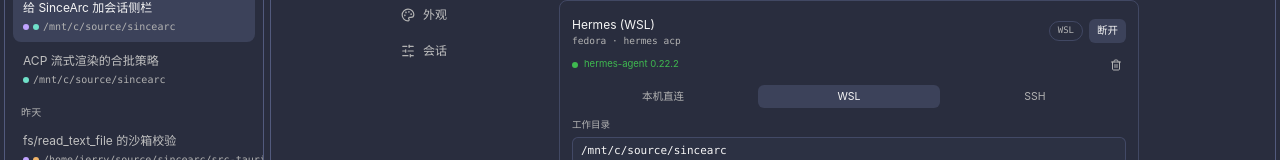
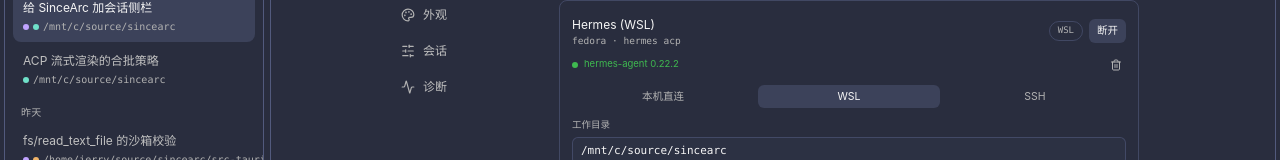
Before and after one commit to wangsyiiz/SinceArc, a React (Vite) app: page / in a window 1280 px wide. Both pictures are taken after a click on the button "设置". Shown: the part 171-331 px from the top of the page. Built offline with nearby package versions, Linux system fonts and the light colour scheme.

Commit message:
fix(ui): 诊断区进设置页左侧导航，不再埋在页面最底部
上一版把诊断区塞在「会话」区下面、没有导航项，找不着等于没有。
现在它是左侧导航的第五项，点一下直接跳过去。

```diff
--- a/src/components/SettingsView.tsx
+++ b/src/components/SettingsView.tsx
@@ -1,5 +1,6 @@
 import { useRef, useState } from "react";
 import {
+  Activity,
   AlertTriangle,
   MessageSquare,
   Palette,
@@ -39,6 +40,7 @@
   { id: "chat", label: "群聊", icon: MessageSquare },
   { id: "appearance", label: "外观", icon: Palette },
   { id: "session", label: "会话", icon: SlidersHorizontal },
+  { id: "diagnostics", label: "诊断", icon: Activity },
 ] as const;
 
 type SectionId = (typeof SECTIONS)[number]["id"];
@@ -460,7 +462,7 @@
 
             <section
               ref={(el) => {
-                refs.current.session = el;
+                refs.current.diagnostics = el;
               }}
               className="mt-7 scroll-mt-4"
             >
```
